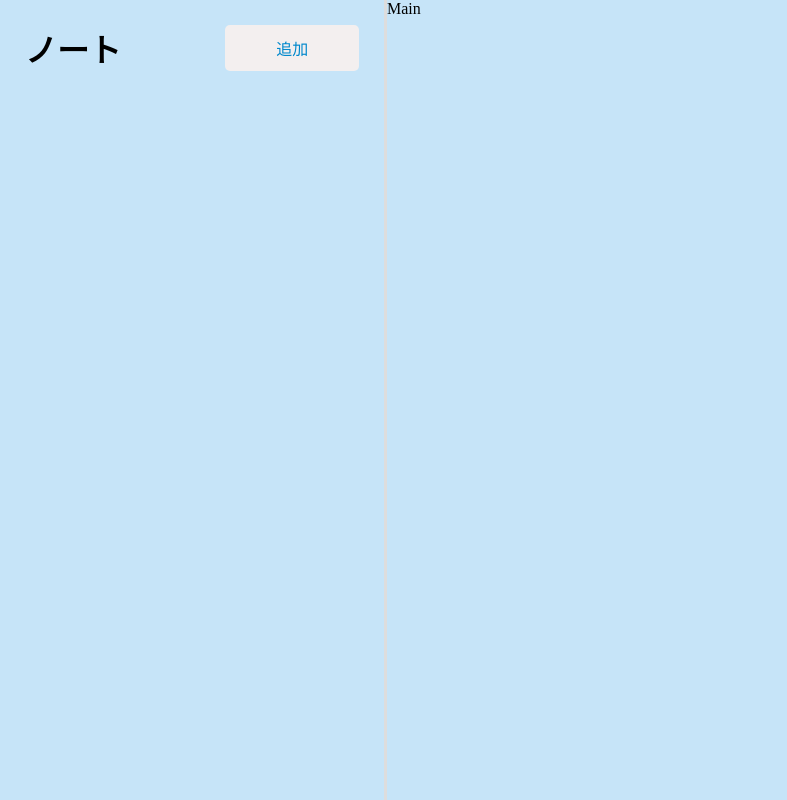
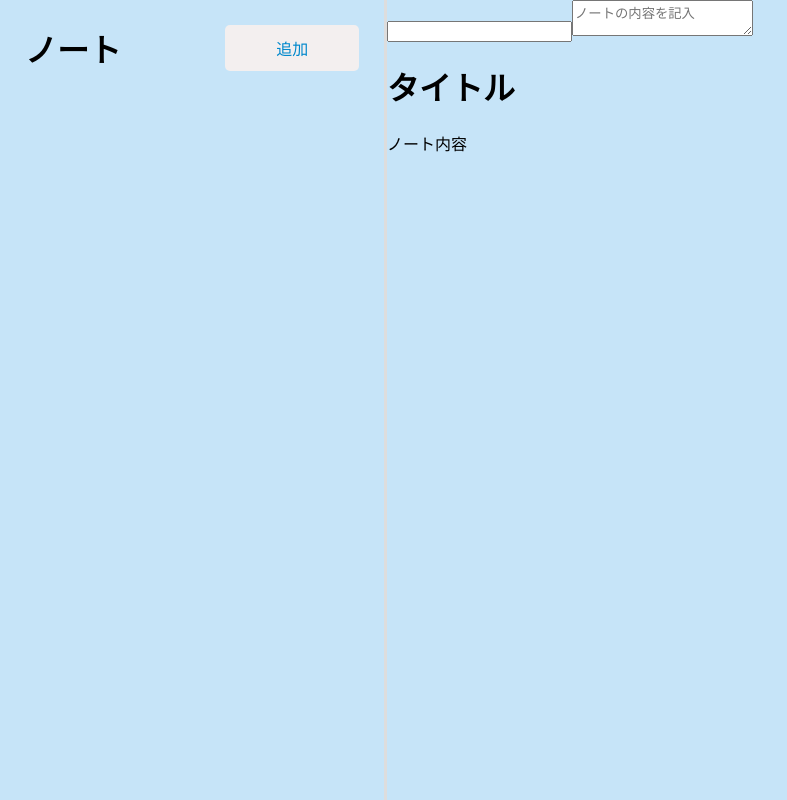
Before and after one commit to morihisashi/note-app-react, a React (Vite) app: page / in a window 1280 px wide. Shown: the whole page, without its empty margins (0-787 px from the left). Built offline with nearby package versions, Linux system fonts and the light colour scheme.

Commit message:
Main.jsxを編集

```diff
--- a/src/components/Main.jsx
+++ b/src/components/Main.jsx
@@ -3,8 +3,15 @@
 
 const Main = () => {
     return (
-        <div>
-            Main
+        <div className='app-main'>
+            <div className='app-main-note-edit'>
+                <input type="text" />
+                <textarea id="" placeholder='ノートの内容を記入'></textarea>
+            </div>
+            <div className="app-main-note-preview">
+                <h1 className='preview-title'>タイトル</h1>
+                <div className='markdown-preview'>ノート内容</div>
+            </div>
         </div>
     )
 }
```
